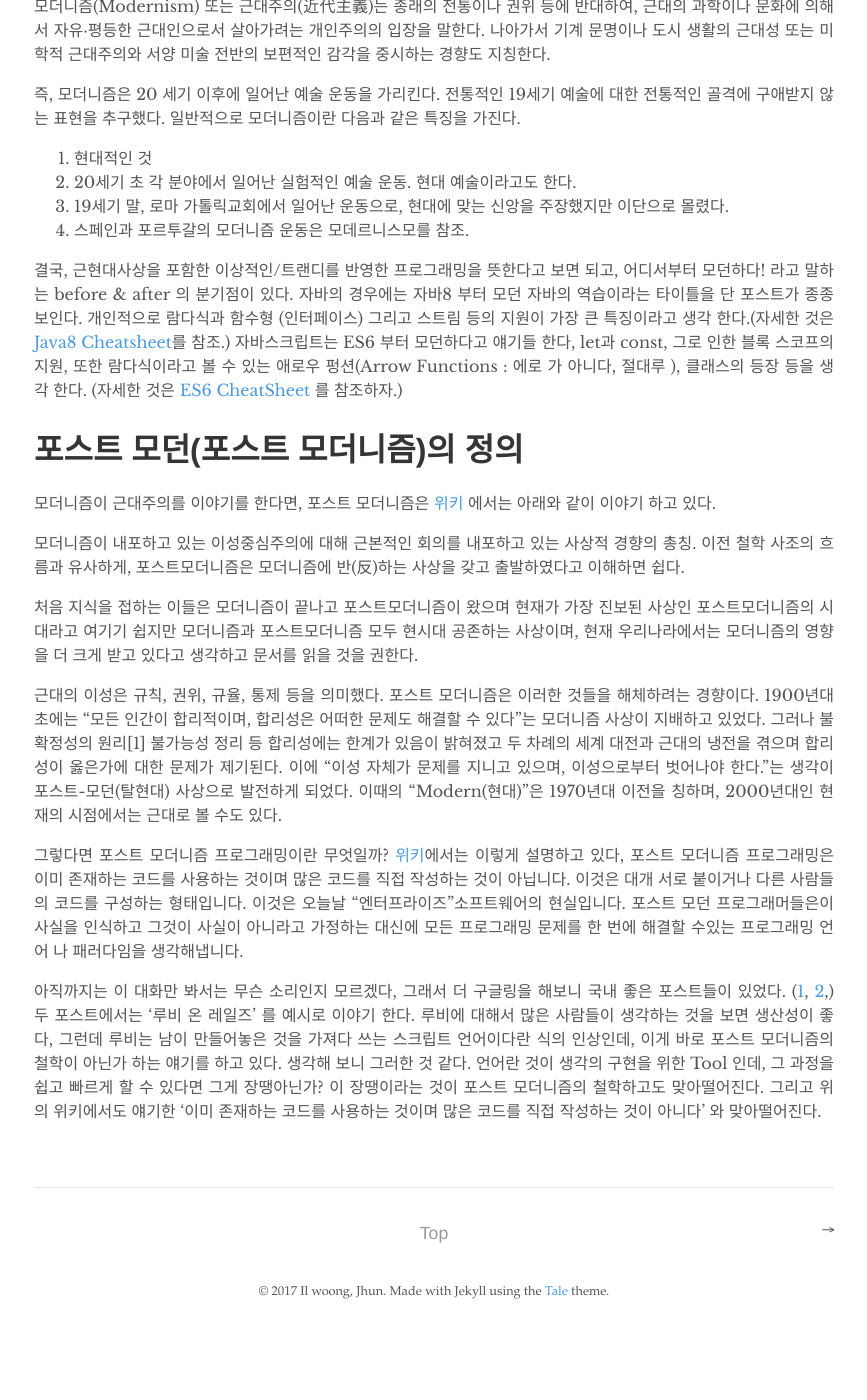
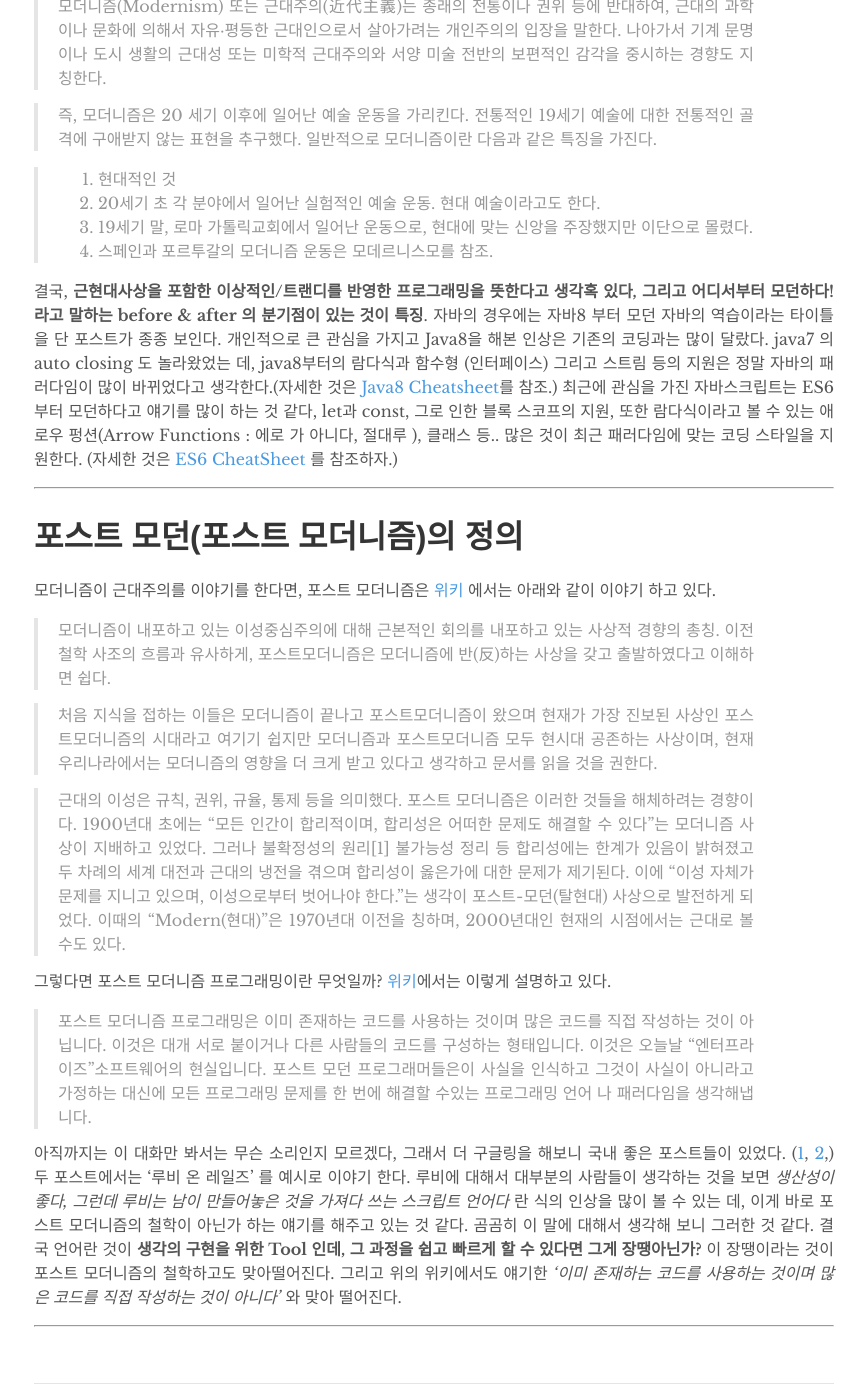
Before and after one commit to glqdlt/glqdlt.github.io, a Jekyll site: the page built from _posts/2017-11-21-모던언어에대하여.md, in a window 1280 px wide and 1400 px high, scrolled down 448 px. Shown: the whole window, without its empty margins (206-1073 px from the left). Built offline with Jekyll 4.4.1, drawn with Linux system fonts in a browser that asks for light colours; before the commit the page ends 1783 px from its top, so only the background shows below that.

Commit message:
2017-11-21-Final

```diff
--- a/_posts/2017-11-21-모던언어에대하여.md
+++ b/_posts/2017-11-21-모던언어에대하여.md
@@ -8,29 +8,35 @@ author: "glqdlt"
 
 모더니즘에 대하여 위키를 찾아 보면, [위키](https://ko.wikipedia.org/wiki/%EB%AA%A8%EB%8D%94%EB%8B%88%EC%A6%98) 에서 아래와 같이 이야기 하고 있다.
 
-모더니즘(Modernism) 또는 근대주의(近代主義)는 종래의 전통이나 권위 등에 반대하여, 근대의 과학이나 문화에 의해서 자유·평등한 근대인으로서 살아가려는 개인주의의 입장을 말한다. 나아가서 기계 문명이나 도시 생활의 근대성 또는 미학적 근대주의와 서양 미술 전반의 보편적인 감각을 중시하는 경향도 지칭한다.
+>모더니즘(Modernism) 또는 근대주의(近代主義)는 종래의 전통이나 권위 등에 반대하여, 근대의 과학이나 문화에 의해서 자유·평등한 근대인으로서 살아가려는 개인주의의 입장을 말한다. 나아가서 기계 문명이나 도시 생활의 근대성 또는 미학적 근대주의와 서양 미술 전반의 보편적인 감각을 중시하는 경향도 지칭한다.
 
-즉, 모더니즘은 20 세기 이후에 일어난 예술 운동을 가리킨다. 전통적인 19세기 예술에 대한 전통적인 골격에 구애받지 않는 표현을 추구했다. 일반적으로 모더니즘이란 다음과 같은 특징을 가진다.
+>즉, 모더니즘은 20 세기 이후에 일어난 예술 운동을 가리킨다. 전통적인 19세기 예술에 대한 전통적인 골격에 구애받지 않는 표현을 추구했다. 일반적으로 모더니즘이란 다음과 같은 특징을 가진다.
 
-1. 현대적인 것
-2. 20세기 초 각 분야에서 일어난 실험적인 예술 운동. 현대 예술이라고도 한다.
-3. 19세기 말, 로마 가톨릭교회에서 일어난 운동으로, 현대에 맞는 신앙을 주장했지만 이단으로 몰렸다.
-4. 스페인과 포르투갈의 모더니즘 운동은 모데르니스모를 참조.
+> 1. 현대적인 것
+> 2. 20세기 초 각 분야에서 일어난 실험적인 예술 운동. 현대 예술이라고도 한다.
+> 3. 19세기 말, 로마 가톨릭교회에서 일어난 운동으로, 현대에 맞는 신앙을 주장했지만 이단으로 몰렸다.
+> 4. 스페인과 포르투갈의 모더니즘 운동은 모데르니스모를 참조.
 
-결국, 근현대사상을 포함한 이상적인/트랜디를 반영한 프로그래밍을 뜻한다고 보면 되고, 어디서부터 모던하다! 라고 말하는 before & after 의 분기점이 있다. 자바의 경우에는 자바8 부터 모던 자바의 역습이라는 타이틀을 단 포스트가 종종 보인다. 개인적으로 람다식과 함수형 (인터페이스) 그리고 스트림 등의 지원이 가장 큰 특징이라고 생각 한다.(자세한 것은 [Java8 Cheatsheet](https://github.com/BafS/Java8-CheatSheet)를 참조.) 자바스크립트는 ES6 부터 모던하다고 얘기들 한다, let과 const, 그로 인한 블록 스코프의 지원, 또한 람다식이라고 볼 수 있는 애로우 펑션(Arrow Functions : 에로 가 아니다, 절대루 ), 클래스의 등장 등을 생각 한다. (자세한 것은 [ES6 CheatSheet](https://github.com/DrkSephy/es6-cheatsheet#arrow-functions) 를 참조하자.)
+결국, **근현대사상을 포함한 이상적인/트랜디를 반영한 프로그래밍을 뜻한다고 생각혹 있다, 그리고 어디서부터 모던하다! 라고 말하는 before & after 의 분기점이 있는 것이 특징**. 자바의 경우에는 자바8 부터 모던 자바의 역습이라는 타이틀을 단 포스트가 종종 보인다. 개인적으로 큰 관심을 가지고 Java8을 해본 인상은 기존의 코딩과는 많이 달랐다. java7 의 auto closing 도 놀라왔었는 데, java8부터의 람다식과 함수형 (인터페이스) 그리고 스트림 등의 지원은 정말 자바의 패러다임이 많이 바뀌었다고 생각한다.(자세한 것은 [Java8 Cheatsheet](https://github.com/BafS/Java8-CheatSheet)를 참조.) 최근에 관심을 가진 자바스크립트는 ES6 부터 모던하다고 얘기를 많이 하는 것 같다, let과 const, 그로 인한 블록 스코프의 지원, 또한 람다식이라고 볼 수 있는 애로우 펑션(Arrow Functions : 에로 가 아니다, 절대루 ), 클래스 등.. 많은 것이 최근 패러다임에 맞는 코딩 스타일을 지원한다. (자세한 것은 [ES6 CheatSheet](https://github.com/DrkSephy/es6-cheatsheet#arrow-functions) 를 참조하자.)
+
+<hr/>
 
 # 포스트 모던(포스트 모더니즘)의 정의
 
 모더니즘이 근대주의를 이야기를 한다면, 포스트 모더니즘은 [위키](https://namu.wiki/w/%ED%8F%AC%EC%8A%A4%ED%8A%B8%EB%AA%A8%EB%8D%94%EB%8B%88%EC%A6%98) 에서는 아래와 같이 이야기 하고 있다.
 
-모더니즘이 내포하고 있는 이성중심주의에 대해 근본적인 회의를 내포하고 있는 사상적 경향의 총칭.
+> 모더니즘이 내포하고 있는 이성중심주의에 대해 근본적인 회의를 내포하고 있는 사상적 경향의 총칭.
 이전 철학 사조의 흐름과 유사하게, 포스트모더니즘은 모더니즘에 반(反)하는 사상을 갖고 출발하였다고 이해하면 쉽다.
 
-처음 지식을 접하는 이들은 모더니즘이 끝나고 포스트모더니즘이 왔으며 현재가 가장 진보된 사상인 포스트모더니즘의 시대라고 여기기 쉽지만 모더니즘과 포스트모더니즘 모두 현시대 공존하는 사상이며, 현재 우리나라에서는 모더니즘의 영향을 더 크게 받고 있다고 생각하고 문서를 읽을 것을 권한다.
+> 처음 지식을 접하는 이들은 모더니즘이 끝나고 포스트모더니즘이 왔으며 현재가 가장 진보된 사상인 포스트모더니즘의 시대라고 여기기 쉽지만 모더니즘과 포스트모더니즘 모두 현시대 공존하는 사상이며, 현재 우리나라에서는 모더니즘의 영향을 더 크게 받고 있다고 생각하고 문서를 읽을 것을 권한다.
 
-근대의 이성은 규칙, 권위, 규율, 통제 등을 의미했다. 포스트 모더니즘은 이러한 것들을 해체하려는 경향이다. 1900년대 초에는 "모든 인간이 합리적이며, 합리성은 어떠한 문제도 해결할 수 있다"는 모더니즘 사상이 지배하고 있었다. 그러나 불확정성의 원리[1] 불가능성 정리 등 합리성에는 한계가 있음이 밝혀졌고 두 차례의 세계 대전과 근대의 냉전을 겪으며 합리성이 옳은가에 대한 문제가 제기된다. 이에 "이성 자체가 문제를 지니고 있으며, 이성으로부터 벗어나야 한다."는 생각이 포스트-모던(탈현대) 사상으로 발전하게 되었다. 이때의 "Modern(현대)"은 1970년대 이전을 칭하며, 2000년대인 현재의 시점에서는 근대로 볼 수도 있다.
+> 근대의 이성은 규칙, 권위, 규율, 통제 등을 의미했다. 포스트 모더니즘은 이러한 것들을 해체하려는 경향이다. 1900년대 초에는 "모든 인간이 합리적이며, 합리성은 어떠한 문제도 해결할 수 있다"는 모더니즘 사상이 지배하고 있었다. 그러나 불확정성의 원리[1] 불가능성 정리 등 합리성에는 한계가 있음이 밝혀졌고 두 차례의 세계 대전과 근대의 냉전을 겪으며 합리성이 옳은가에 대한 문제가 제기된다. 이에 "이성 자체가 문제를 지니고 있으며, 이성으로부터 벗어나야 한다."는 생각이 포스트-모던(탈현대) 사상으로 발전하게 되었다. 이때의 "Modern(현대)"은 1970년대 이전을 칭하며, 2000년대인 현재의 시점에서는 근대로 볼 수도 있다.
 
-그렇다면 포스트 모더니즘 프로그래밍이란 무엇일까? [위키](http://wiki.c2.com/?PostModernProgramming)에서는 이렇게 설명하고 있다,
-포스트 모더니즘 프로그래밍은 이미 존재하는 코드를 사용하는 것이며 많은 코드를 직접 작성하는 것이 아닙니다. 이것은 대개 서로 붙이거나 다른 사람들의 코드를 구성하는 형태입니다. 이것은 오늘날 "엔터프라이즈"소프트웨어의 현실입니다. 포스트 모던 프로그래머들은이 사실을 인식하고 그것이 사실이 아니라고 가정하는 대신에 모든 프로그래밍 문제를 한 번에 해결할 수있는 프로그래밍 언어 나 패러다임을 생각해냅니다.
+그렇다면 포스트 모더니즘 프로그래밍이란 무엇일까? [위키](http://wiki.c2.com/?PostModernProgramming)에서는 이렇게 설명하고 있다.
 
-아직까지는 이 대화만 봐서는 무슨 소리인지 모르겠다, 그래서 더 구글링을 해보니 국내 좋은 포스트들이 있었다. ([1](http://gogothing.tistory.com/10), [2](http://egloos.zum.com/agile/v/1543742),) 두 포스트에서는 '루비 온 레일즈' 를 예시로 이야기 한다. 루비에 대해서 많은 사람들이 생각하는 것을 보면 생산성이 좋다, 그런데 루비는 남이 만들어놓은 것을 가져다 쓰는 스크립트 언어이다란 식의 인상인데, 이게 바로 포스트 모더니즘의 철학이 아닌가 하는 얘기를 하고 있다. 생각해 보니 그러한 것 같다. 언어란 것이 생각의 구현을 위한 Tool 인데, 그 과정을 쉽고 빠르게 할 수 있다면 그게 장땡아닌가? 이 장땡이라는 것이 포스트 모더니즘의 철학하고도 맞아떨어진다. 그리고 위의 위키에서도 얘기한 '이미 존재하는 코드를 사용하는 것이며 많은 코드를 직접 작성하는 것이 아니다' 와 맞아떨어진다.
+> 포스트 모더니즘 프로그래밍은 이미 존재하는 코드를 사용하는 것이며 많은 코드를 직접 작성하는 것이 아닙니다. 이것은 대개 서로 붙이거나 다른 사람들의 코드를 구성하는 형태입니다. 이것은 오늘날 "엔터프라이즈"소프트웨어의 현실입니다. 포스트 모던 프로그래머들은이 사실을 인식하고 그것이 사실이 아니라고 가정하는 대신에 모든 프로그래밍 문제를 한 번에 해결할 수있는 프로그래밍 언어 나 패러다임을 생각해냅니다.
+
+아직까지는 이 대화만 봐서는 무슨 소리인지 모르겠다, 그래서 더 구글링을 해보니 국내 좋은 포스트들이 있었다. ([1](http://gogothing.tistory.com/10), [2](http://egloos.zum.com/agile/v/1543742),)
+두 포스트에서는 '루비 온 레일즈' 를 예시로 이야기 한다. 루비에 대해서 대부분의 사람들이 생각하는 것을 보면 *생산성이 좋다, 그런데 루비는 남이 만들어놓은 것을 가져다 쓰는 스크립트 언어다* 란 식의 인상을 많이 볼 수 있는 데, 이게 바로 포스트 모더니즘의 철학이 아닌가 하는 얘기를 해주고 있는 것 같다. 곰곰히 이 말에 대해서 생각해 보니 그러한 것 같다. 결국 언어란 것이 **생각의 구현을 위한 Tool 인데, 그 과정을 쉽고 빠르게 할 수 있다면 그게 장땡아닌가?** 이 장땡이라는 것이 포스트 모더니즘의 철학하고도 맞아떨어진다. 그리고 위의 위키에서도 얘기한 *'이미 존재하는 코드를 사용하는 것이며 많은 코드를 직접 작성하는 것이 아니다'* 와 맞아 떨어진다.
+
+<hr/>
```
